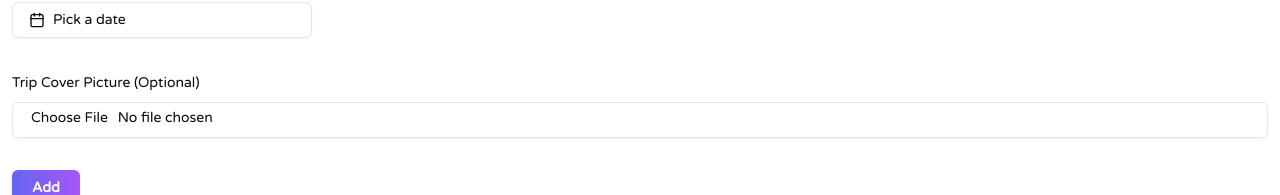
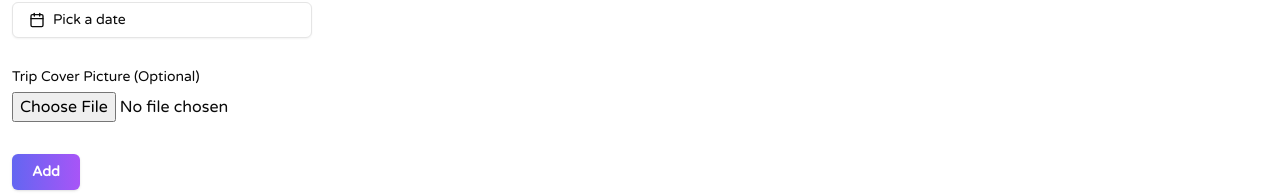
Before and after one commit to saltydoge59/journee, a Next.js app: page /add_trip in a window 1280 px wide. Shown: the part 202-397 px from the top of the page. Built offline with nearby package versions, Linux system fonts and the light colour scheme; no server answers.

Commit message:
changed file input look

```diff
--- a/src/app/add_trip/page.tsx
+++ b/src/app/add_trip/page.tsx
@@ -148,9 +148,9 @@ export default function AddTrip() {
               name="image"
               render={() => (
                 <FormItem>
-                  <FormLabel>Trip Cover Picture (Optional)</FormLabel>
+                  <FormLabel className="block">Trip Cover Picture (Optional)</FormLabel>
                   <FormControl>
-                    <Input type="file" onChange={handleFileChange} accept="image/*" />
+                    <input type="file" onChange={handleFileChange} accept="image/*" />
                   </FormControl>
                   <FormMessage />
                 </FormItem>
--- a/src/app/dates/page.tsx
+++ b/src/app/dates/page.tsx
@@ -156,7 +156,7 @@ function DatesContent() {
       <BlurFade inView delay={0.25}>
           <Dialog open={deleteOpen} onOpenChange={setDeleteOpen}>
             <DialogTrigger asChild>
-              <Button className={`fixed left-16 sm:left-20 sm:top-2 w-9 h-9 rounded-full drop-shadow-lg ${resolvedTheme==='dark'?"outline outline-slate-200 bg-black":"outline outline-slate-200 bg-white"}`}>
+              <Button className={`fixed left-16 sm:left-20 sm:top-2 w-9 h-9 rounded-full drop-shadow-lg ${resolvedTheme==='dark'?"outline outline-slate-200 bg-black":"bg-white"}`}>
                 <IconTrash className="text-red-500"/>
               </Button>
             </DialogTrigger>
@@ -176,7 +176,7 @@ function DatesContent() {
 
           <Dialog open={editOpen} onOpenChange={setEditOpen}>
             <DialogTrigger asChild>
-              <Button className={`fixed left-5 sm:top-2 w-9 h-9 rounded-full drop-shadow-lg ${resolvedTheme==='dark'?"outline outline-slate-200 bg-black":"outline outline-slate-200 bg-white"}`}>
+              <Button className={`fixed left-5 sm:top-2 w-9 h-9 rounded-full drop-shadow-lg ${resolvedTheme==='dark'?"outline outline-slate-200 bg-black":"bg-white"}`}>
                 <IconPencil className={`${resolvedTheme==='dark'?"text-white":"text-black"}`}/>
               </Button>
             </DialogTrigger>
@@ -188,7 +188,7 @@ function DatesContent() {
                 </DialogDescription>
               </DialogHeader>
               <div className="flex gap-3 flex-col">
-                  <Input type="file" className="w-full" onChange={handleFileChange} />
+                  <input type="file" className="w-full" onChange={handleFileChange} />
                   <Button onClick={onSubmit} className={`mt-3 bg-gradient-to-r from-indigo-500 to-purple-500 font-bold text-white hover:brightness-90 ${!selectedFile?"disabled":""}`}>Save</Button>
               </div>
             </DialogContent>
```
